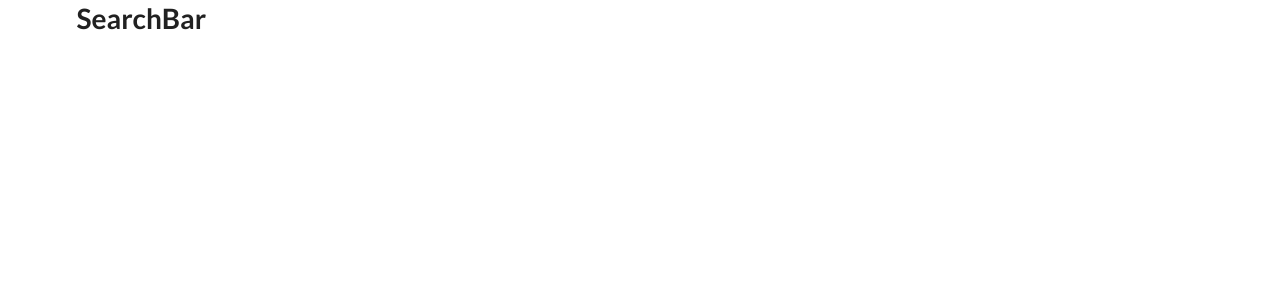
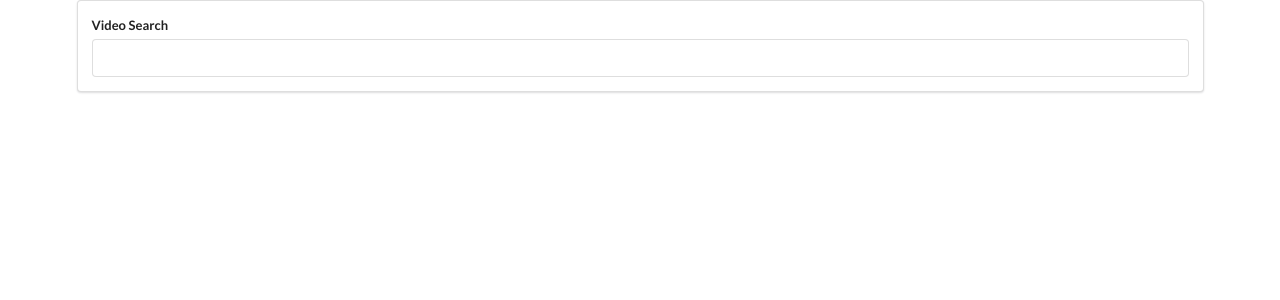
Before and after one commit to taydunworth/youtube-search, a React (Create React App) app: page / in a window 1280 px wide. Shown: the top 300 px of the page. Built offline with nearby package versions, Linux system fonts and the light colour scheme.

Commit message:
Sets up search bar with event handlers

```diff
--- a/src/components/SearchBar.js
+++ b/src/components/SearchBar.js
@@ -1,9 +1,29 @@
 import React from 'react';
 
 class SearchBar extends React.Component {
+    state = { term: '' };
+
+    onInputChange = (e) => {
+        this.setState({ term: e.target.value });
+    }
+
+    onFormSubmit = (e) => {
+        e.preventDefault();
+    }
+
     render() {
         return (
-            <h1>SearchBar</h1>
+            <div className="search-bar ui segment">
+                <form onSubmit={this.onFormSubmit} className="ui form">
+                    <div className="field">
+                        <label>Video Search</label>
+                        <input
+                            type="text"
+                            value={this.state.term}
+                            onChange={this.onInputChange} />
+                    </div>
+                </form>
+            </div>
         )
     };
 };
```
